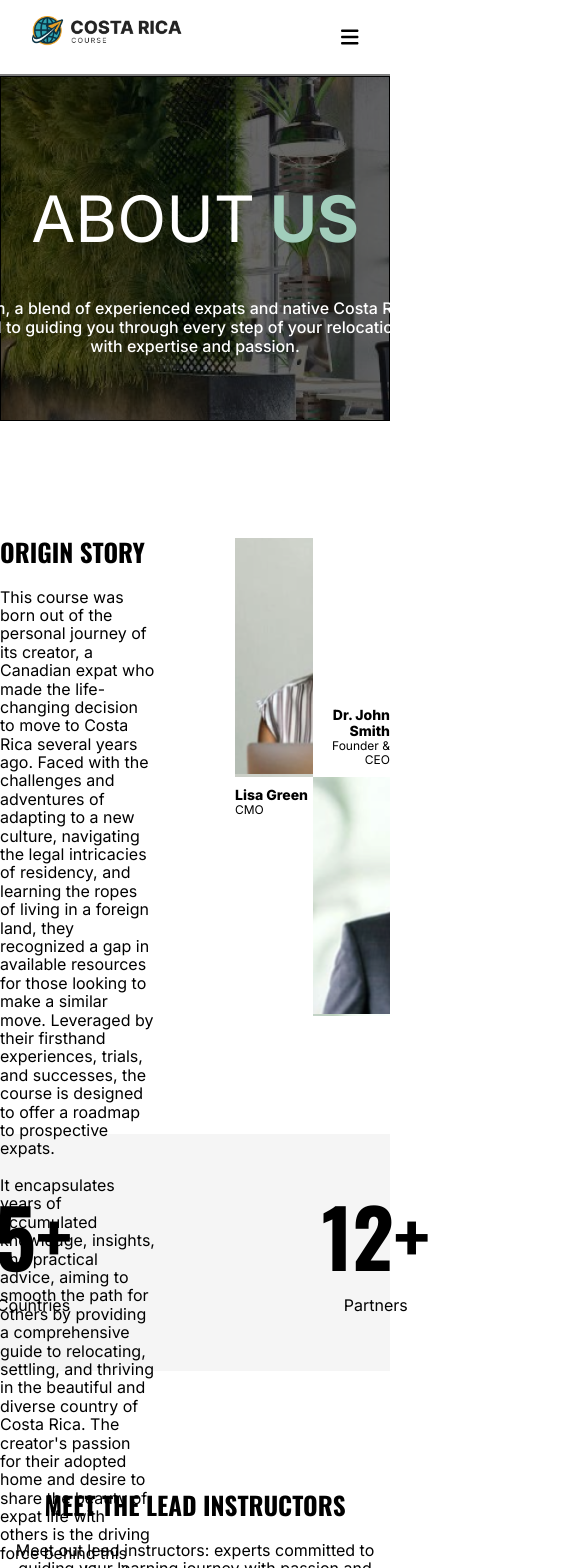
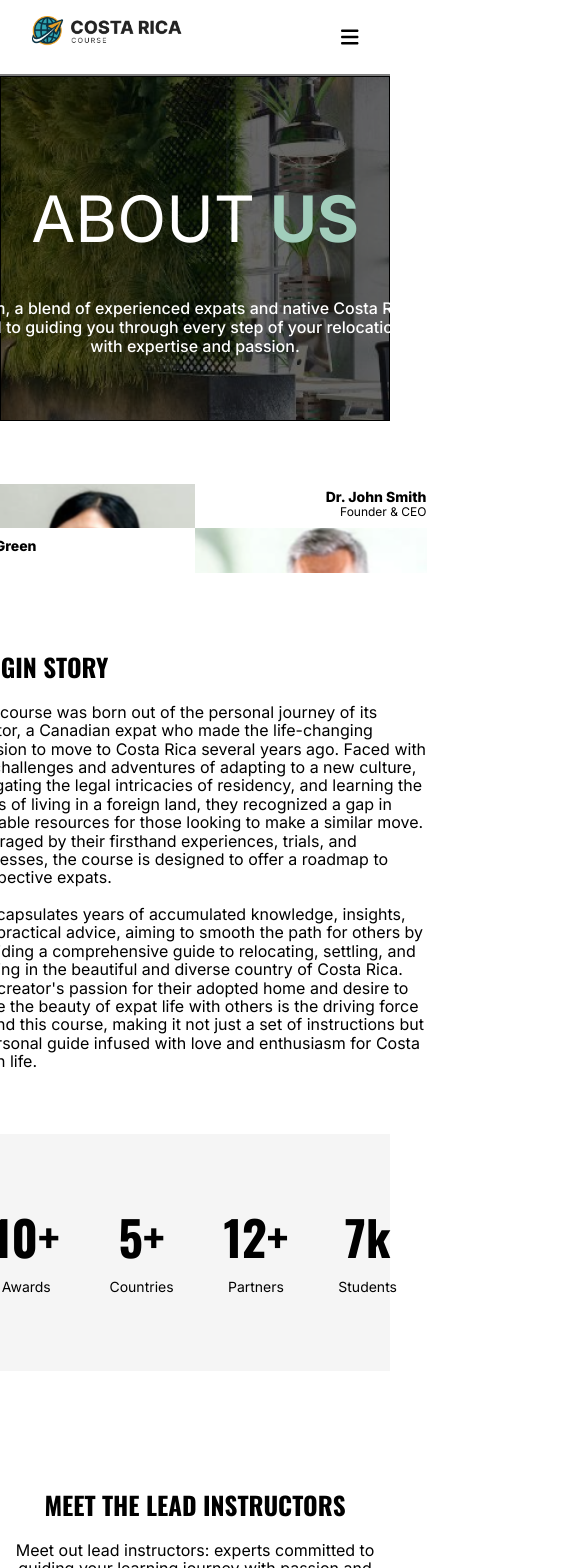
Before and after one commit to BrianKendalBucek/costa-rica-course, a Next.js app in the folder costa-rica-course/: page /about in a window 390 px wide. Shown: the top 1568 px of the page, 585 px wide, since content can reach past the window. Built offline with nearby package versions, Linux system fonts and the light colour scheme.

Commit message:
stats bar responsive

```diff
--- a/costa-rica-course/src/app/about/about.module.scss
+++ b/costa-rica-course/src/app/about/about.module.scss
@@ -7,6 +7,10 @@
       align-items: center;
       margin: 100px 0;
       gap: 80px;
+
+      @media (max-width: 1100px) {
+        flex-direction: column-reverse;
+      }
     }
   }
 
--- a/costa-rica-course/src/app/about/page.tsx
+++ b/costa-rica-course/src/app/about/page.tsx
@@ -26,8 +26,8 @@ const AboutPage = () => {
       <Stats />
       <div className={styles.instructorContainer}>
         <Instructor />
+        <Students />
       </div>
-      <Students />
     </div>
   );
 };
--- a/costa-rica-course/src/components/Stats.module.scss
+++ b/costa-rica-course/src/components/Stats.module.scss
@@ -5,6 +5,22 @@
   justify-content: center;
   align-items: center;
   gap: 250px;
+
+  @media (max-width: 1176px) {
+    gap: 200px;
+  }
+
+  @media (max-width: 979px) {
+    gap: 150px;
+  }
+
+  @media (max-width: 870px) {
+    gap: 100px;
+  }
+
+  @media (max-width: 692px) {
+    gap: 50px;
+  }
 
   .statBarSection {
     display: flex;
@@ -16,8 +32,16 @@
       font-weight: 700;
       margin-top: 0;
       margin-bottom: 15px;
+
+      @media (max-width: 1330px) {
+        font-size: 48px;
+      }
     }
 
-    // p {}
+    p {
+      @media (max-width: 1330px) {
+        font-size: 14px;
+      }
+    }
   }
 }
```
